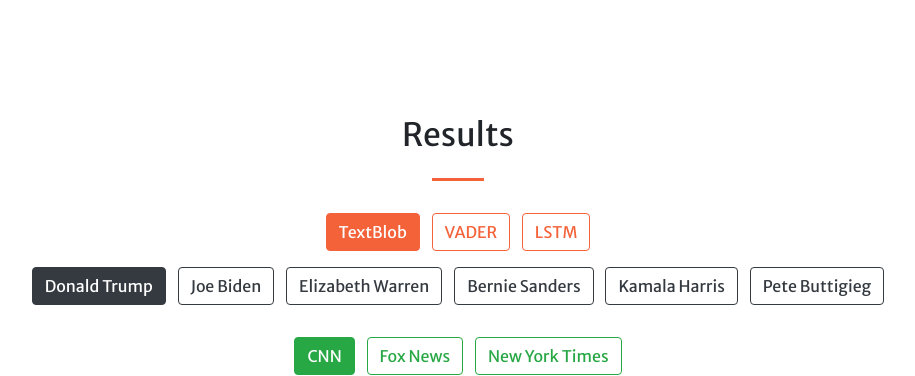
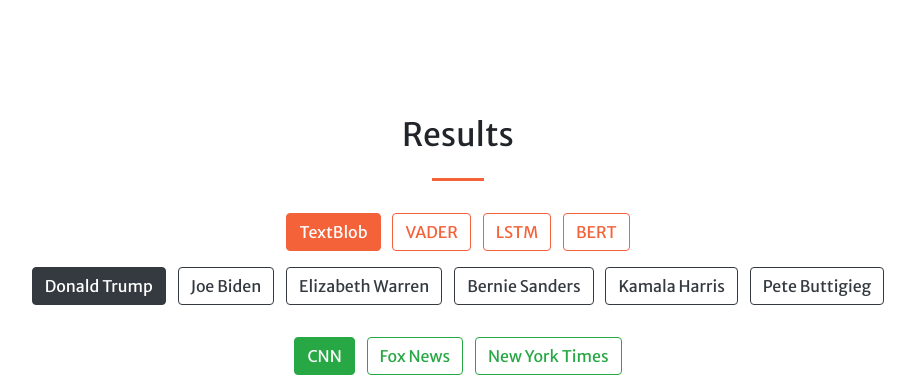
Before and after one commit to nbroad1881/sentimentr, a Flask app: page / in a window 1280 px wide. Shown: the part 1951-2327 px from the top of the page, without its empty margins (182-1097 px from the left). Run offline with Flask 2, Linux system fonts and the light colour scheme; data that the repository does not hold is empty; some libraries are stand-ins or nearby versions.

Commit message:
feat: bert button

```diff
--- a/flask_app/templates/home.html
+++ b/flask_app/templates/home.html
@@ -185,6 +185,7 @@
                 <input type="button" id="TextBlob" class="mx-1 my-2 btn btn-primary d-inline filter-btn ui-button model-btn selected-feature" value="TextBlob"/>
                 <input type="button" id="VADER" class="mx-1 my-2 btn btn-outline-primary d-inline filter-btn ui-button model-btn" value="VADER"/>
                 <input type="button" id="LSTM" class="mx-1 my-2 btn btn-outline-primary d-inline filter-btn ui-button model-btn" value="LSTM"/>
+                <input type="button" id="BERT" class="mx-1 my-2 btn btn-outline-primary d-inline filter-btn ui-button model-btn" value="BERT"/>
 {#                <input type="button" id="all-models" class="mx-1 my-2 btn btn-outline-primary btn-outline-primary d-inline filter-btn ui-button model-btn" value="All Models"/>#}
             </div>
             <div id="candidate-selector" class="text-center">
```
